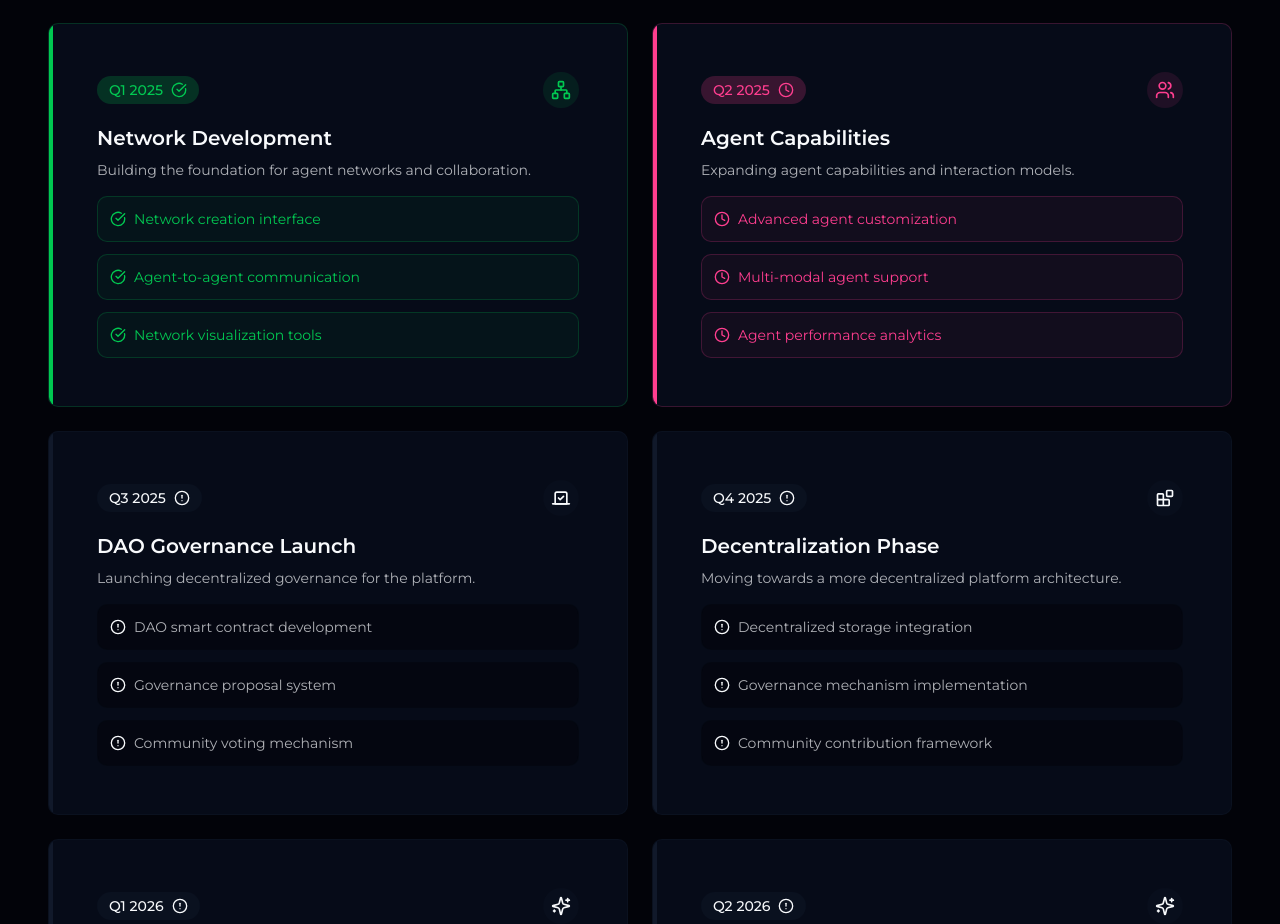
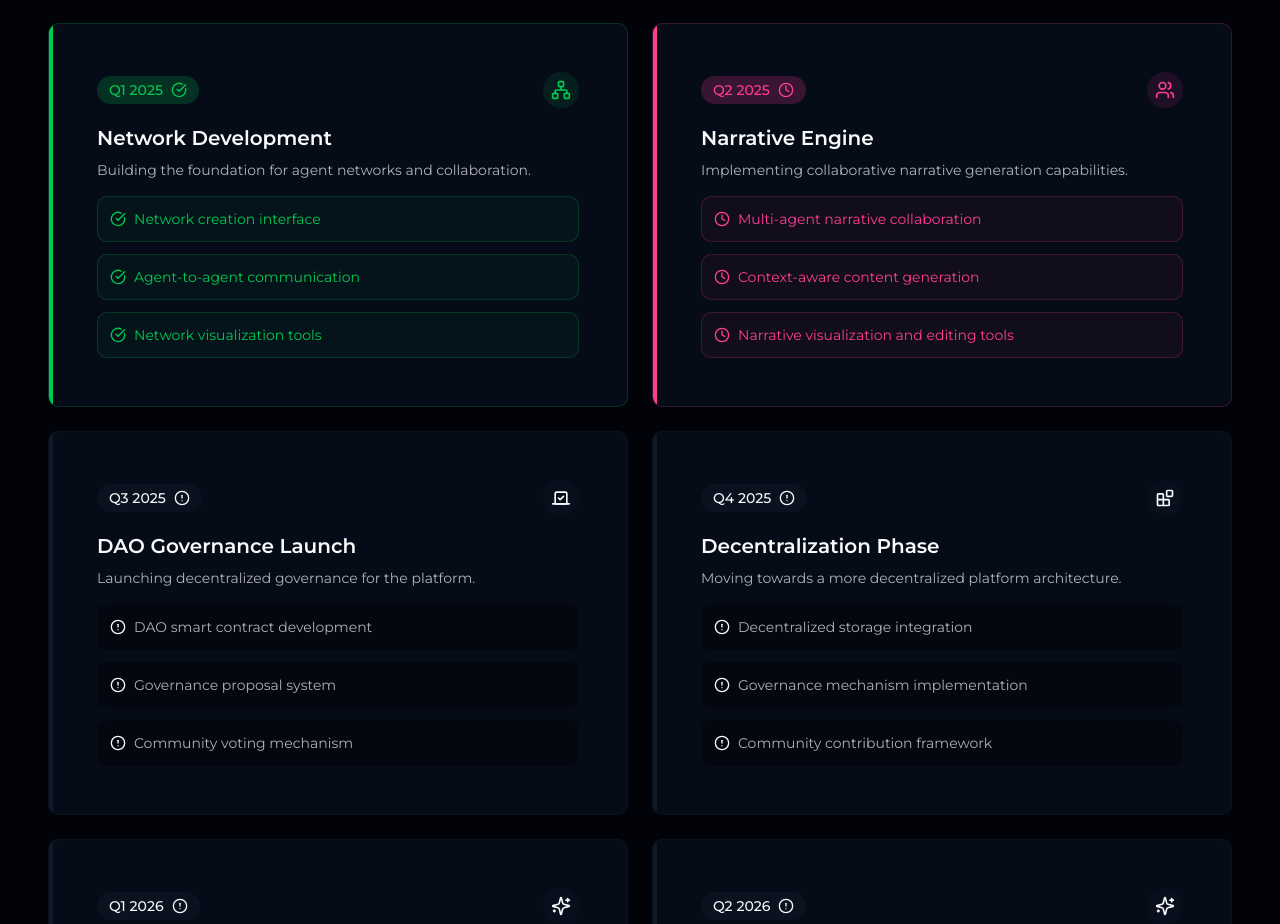
Before and after one commit to BojidarTonev/token-muse-v2, a Next.js app: page /roadmap in a window 1280 px wide. Shown: the part 1601-2525 px from the top of the page. Built offline with nearby package versions, Linux system fonts and the light colour scheme.

Commit message:
wallet button fuix

```diff
--- a/app/roadmap/page.tsx
+++ b/app/roadmap/page.tsx
@@ -46,14 +46,14 @@ const milestones = [
   },
  {
     quarter: "Q2 2025",
-    title: "Agent Capabilities",
-    description: "Expanding agent capabilities and interaction models.",
+    title: "Narrative Engine",
+    description: "Implementing collaborative narrative generation capabilities.",
     status: "in-progress",
     icon: <Users className="w-5 h-5" />,
     items: [
-      { text: "Advanced agent customization", status: "in-progress" },
-      { text: "Multi-modal agent support", status: "in-progress" },
-      { text: "Agent performance analytics", status: "in-progress" },
+      { text: "Multi-agent narrative collaboration", status: "in-progress" },
+      { text: "Context-aware content generation", status: "in-progress" },
+      { text: "Narrative visualization and editing tools", status: "in-progress" },
     ]
   },
   {
--- a/components/Navbar.tsx
+++ b/components/Navbar.tsx
@@ -4,12 +4,31 @@ import Link from "next/link";
 import Image from "next/image";
 import { usePathname } from "next/navigation";
 import { Menu, X, AlertCircle } from "lucide-react";
-import { useState } from "react";
+import { useState, useEffect } from "react";
 import { WalletButton } from './WalletButton';
 
 const Navbar = () => {
   const pathname = usePathname();
   const [isMenuOpen, setIsMenuOpen] = useState(false);
+  const [showWalletText, setShowWalletText] = useState(true);
+
+  // Handle responsive wallet button display
+  useEffect(() => {
+    const handleResize = () => {
+      setShowWalletText(window.innerWidth >= 1000);
+    };
+
+    // Set initial value
+    handleResize();
+
+    // Add event listener
+    window.addEventListener('resize', handleResize);
+
+    // Clean up
+    return () => {
+      window.removeEventListener('resize', handleResize);
+    };
+  }, []);
 
   const isActive = (path: string) => {
     if (path === '/agents' && (pathname === '/create-agent' || pathname.startsWith('/agents/'))) {
@@ -87,7 +106,7 @@ const Navbar = () => {
 
       <div className="flex items-center gap-4">
         {/* Connect Wallet Button */}
-        <WalletButton />
+        <WalletButton showText={showWalletText} />
 
         {/* Mobile Menu Button */}
         <button
--- a/components/WalletButton.tsx
+++ b/components/WalletButton.tsx
@@ -22,7 +22,11 @@ function getErrorMessage(error: unknown): string {
   return String(error);
 }
 
-export const WalletButton = () => {
+interface WalletButtonProps {
+  showText?: boolean;
+}
+
+export const WalletButton = ({ showText = true }: WalletButtonProps) => {
   const { isAuthenticated, publicKey, isLoading, error, isWalletInstalled, connect, disconnect } = useAuth();
   const [isConnecting, setIsConnecting] = useState(false);
   const [isDisconnecting, setIsDisconnecting] = useState(false);
@@ -97,13 +101,13 @@ export const WalletButton = () => {
       >
         {isLoading || isConnecting ? (
           <>
-            <Loader2 className="mr-2 h-4 w-4 animate-spin" />
-            Connecting...
+            <Loader2 className={`h-4 w-4 animate-spin ${showText ? 'mr-2' : ''}`} />
+            {showText && 'Connecting...'}
           </>
         ) : (
           <>
-            <Wallet className="mr-2 h-4 w-4" />
-            Connect Wallet
+            <Wallet className={`h-4 w-4 ${showText ? 'mr-2' : ''}`} />
+            {showText && 'Connect Wallet'}
           </>
         )}
       </Button>
@@ -120,13 +124,13 @@ export const WalletButton = () => {
     >
       {isLoading || isDisconnecting ? (
         <>
-          <Loader2 className="mr-2 h-4 w-4 animate-spin" />
-          Disconnecting...
+          <Loader2 className={`h-4 w-4 animate-spin ${showText ? 'mr-2' : ''}`} />
+          {showText && 'Disconnecting...'}
         </>
       ) : (
         <>
-          <LogOut className="mr-2 h-4 w-4" />
-          {formatPublicKey(publicKey || '')}
+          <LogOut className={`h-4 w-4 ${showText ? 'mr-2' : ''}`} />
+          {showText && formatPublicKey(publicKey || '')}
         </>
       )}
     </Button>
```
